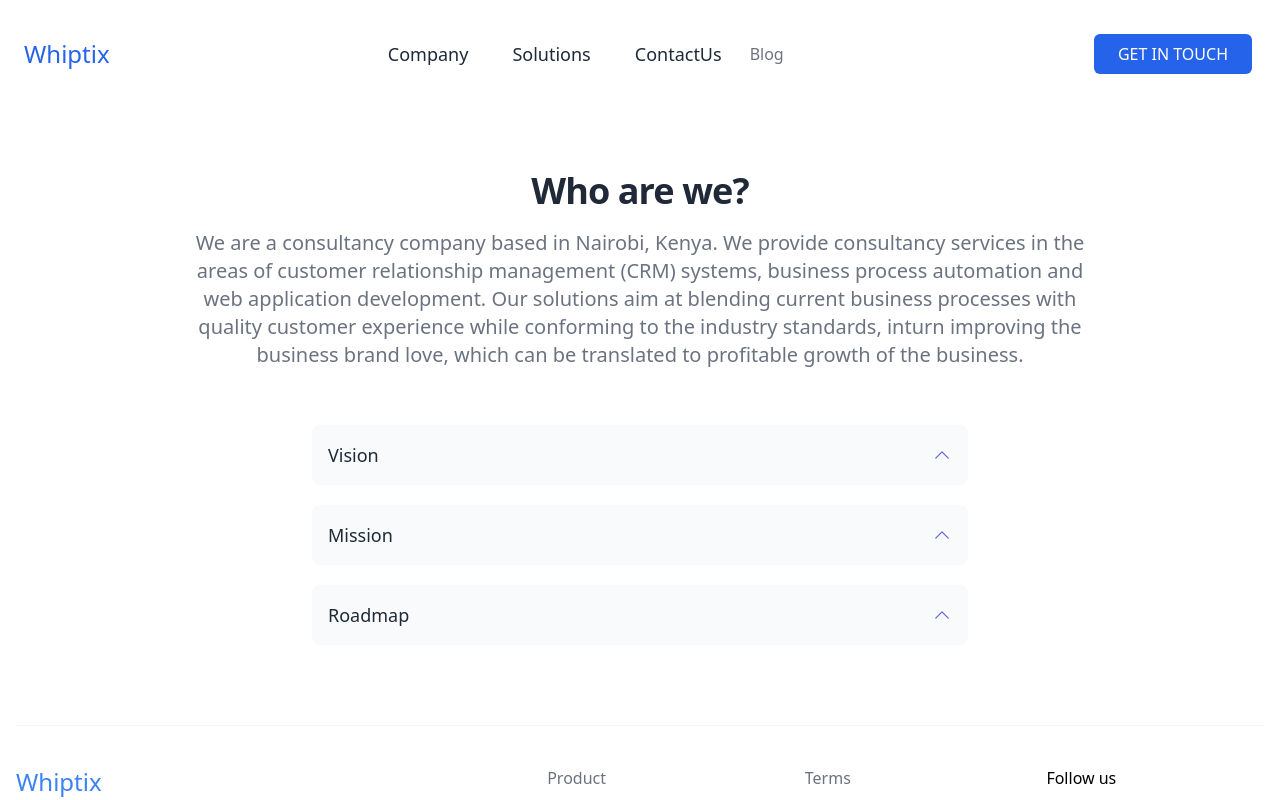
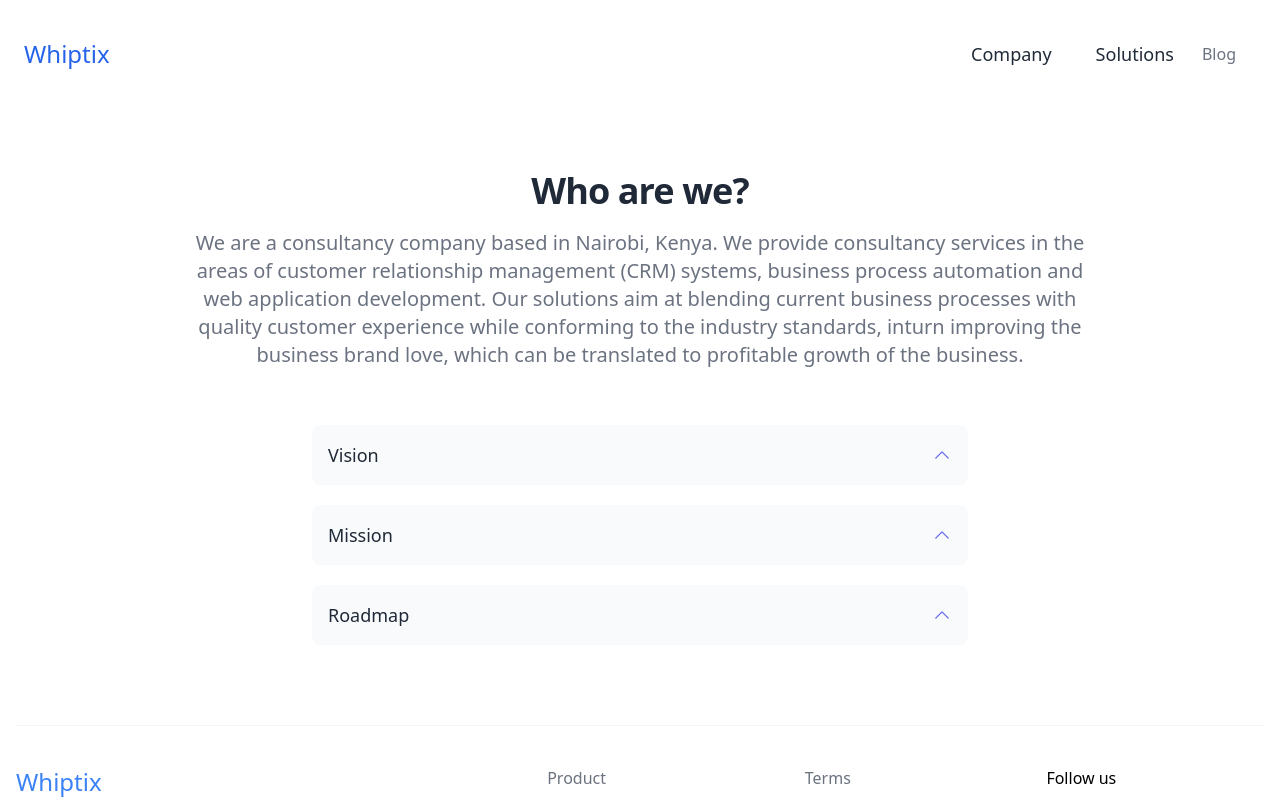
Before and after one commit to craiptan/blog, a Next.js app: page /Company in a window 1280 px wide. Shown: the top 800 px of the page. Built offline with nearby package versions, Linux system fonts and the light colour scheme.

Commit message:
Removed contact us for renovation

```diff
--- a/src/components/Navbar.js
+++ b/src/components/Navbar.js
@@ -7,7 +7,6 @@ const Navbar = () => {
   const navigation = [
     "Company",
     "Solutions",
-    "ContactUs",
     "Blog",
   ];
 
@@ -65,9 +64,9 @@ const Navbar = () => {
                           {item}
                       </Link>
                     ))}
-                    <Link href="/ContactUs" className="w-full px-6 py-2 mt-3 text-center text-white bg-blue-600 rounded-md lg:ml-5">
+                    {/* <Link href="/ContactUs" className="w-full px-6 py-2 mt-3 text-center text-white bg-blue-600 rounded-md lg:ml-5">
                         GET IN TOUCH
-                    </Link>
+                    </Link> */}
                   </>
                 </Disclosure.Panel>
               </div>
@@ -90,11 +89,11 @@ const Navbar = () => {
           </ul>
         </div>
 
-        <div className="hidden mr-3 space-x-4 lg:flex nav__item">
+        {/* <div className="hidden mr-3 space-x-4 lg:flex nav__item">
           <Link href="/ContactUs" className="px-6 py-2 text-white bg-blue-600 rounded-md md:ml-5">
               GET IN TOUCH
           </Link>
-        </div>
+        </div> */}
       </nav>
     </div>
   );
```
